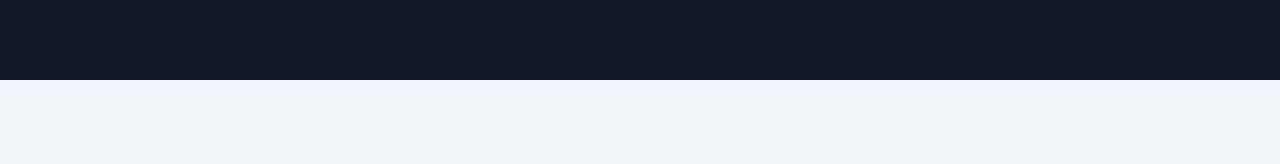
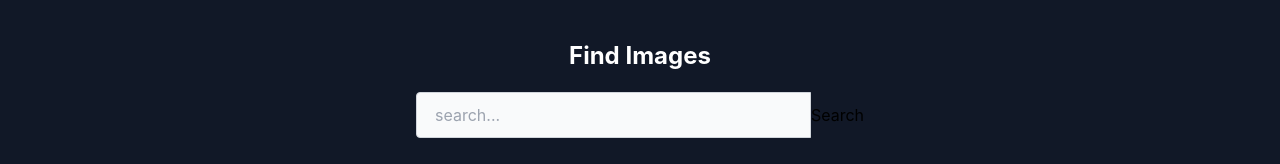
Before and after one commit to rva-mike/unsplash-clone-react, a React (Create React App) app: page /1 in a window 1280 px wide. Shown: the top 164 px of the page. Built offline with nearby package versions, Linux system fonts and the light colour scheme; no server answers.

Commit message:
SearchField component

```diff
--- a/src/App.js
+++ b/src/App.js
@@ -1,6 +1,7 @@
 // import { BrowserRouter, Routes, Route } from "react-router-dom"
 import GetImages from "./components/GetImages"
 import Jumbotron from "./components/Jumbotron"
+import SearchField from "./components/SearchField"
 
 export default function App() {
   return (
@@ -11,7 +12,9 @@
       {/* <Route path="/:username" element={<Profile />}></Route> */}
       {/* </Routes> */}
       {/* </BrowserRouter> */}
-      <Jumbotron />
+      <Jumbotron>
+        <SearchField/>
+      </Jumbotron>
       <GetImages />
     </>
   )
--- a/src/components/Jumbotron.js
+++ b/src/components/Jumbotron.js
@@ -1,10 +1,14 @@
 
-export default function Jumbotron() {
+ const Jumbotron = ({ children }) => {
   return (
     <div className="bg-gray-900 flex item-center py-10">
-        <div className="max-w-md mx-auto">
+        <div className="max-w-md mx-auto w-full">
+            <h1 className="text-white text-center text-2xl font-bold mb-5">Find Images</h1>
+            {children}
+        </div>
 
-        </div>
     </div>
   )
 }
+
+export default Jumbotron
--- /dev/null
+++ b/src/components/SearchField.js
@@ -0,0 +1,15 @@
+
+const SearchField = () => {
+  return (
+    <div className="flex">
+        <input
+        className="bg-gray-50 border border-gray-300 text-small w-full indent-2 p-2.5 outline-none focus:border-blue-500 focus:ring-2 rounded-tl rounded-bl"
+        type="search"
+        placeholder="search..."
+        />
+        <button>Search</button>
+    </div>
+  )
+}
+
+export default SearchField
```
